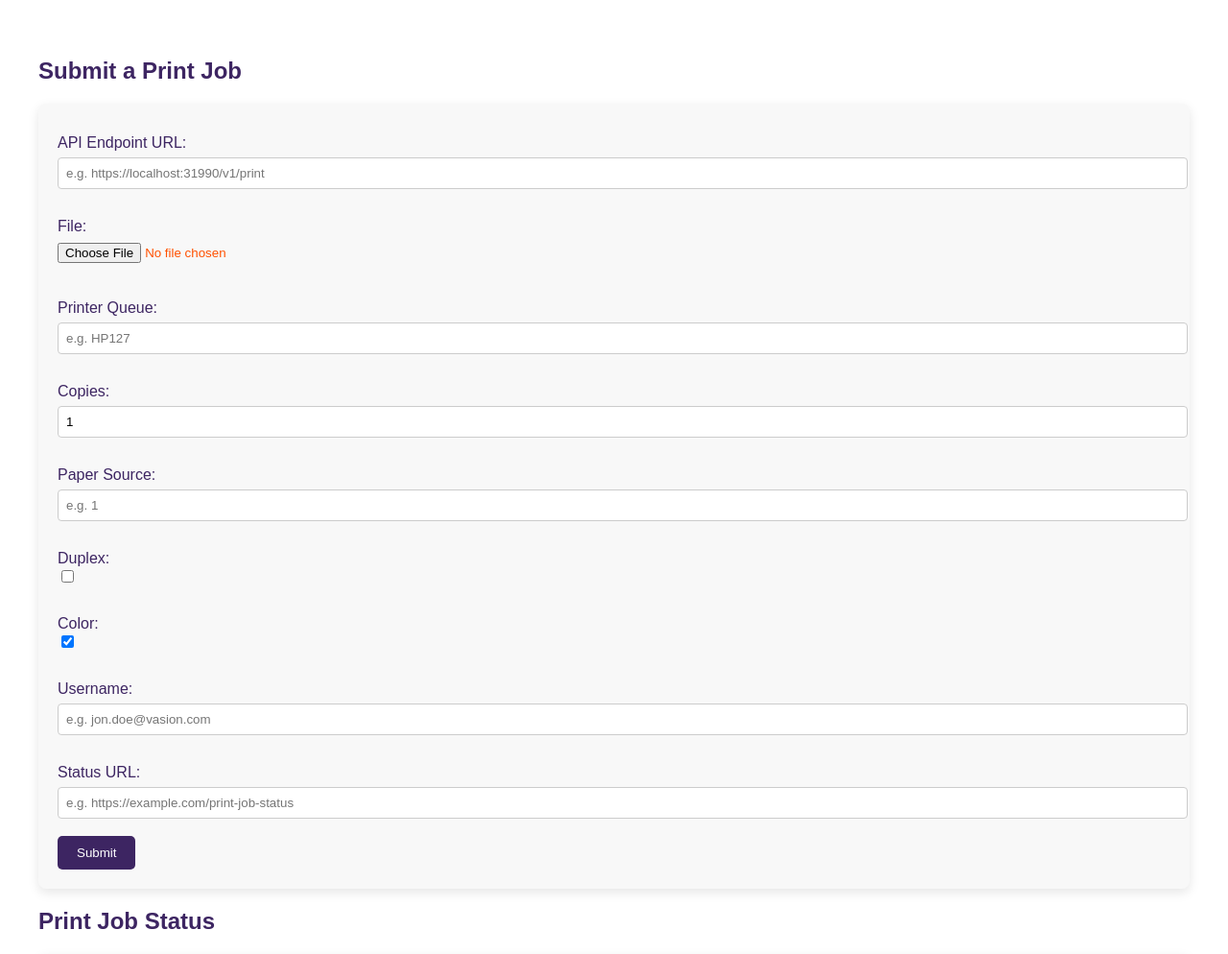
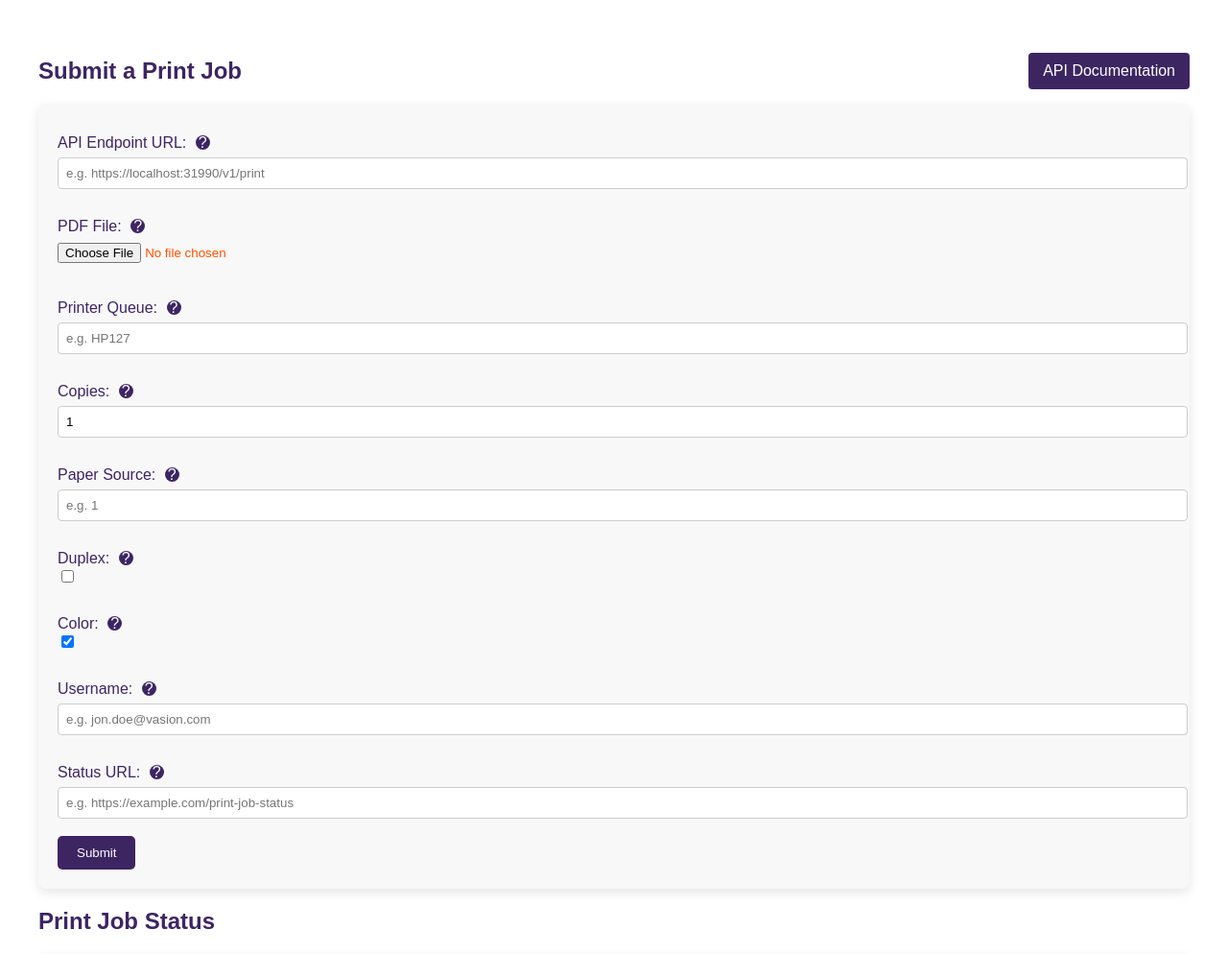
Before and after one commit to KenMickelsen/APIPrintUtility, a Flask app: page / in a window 1280 px wide. Shown: the top 994 px of the page at 96% size. Run offline with Flask 3, Linux system fonts and the light colour scheme; data that the repository does not hold is empty; parts of the project's set-up code (start-up, migrations or seed data) failed here and were passed over.

Commit message:
Cleanup and presentation changes
Style updates, comments and cleanup, tooltips to explain elements

```diff
--- a/Templates/Index.html
+++ b/Templates/Index.html
@@ -8,51 +8,73 @@
     </head>
     <body>
 
+        <div class="header-container">
             <h2>Submit a Print Job</h2>
+            <a href="https://printerlogic1.mcoutput.com/1384312/1-Printerlogic/6-advanced-features/Output_Management/Configure_API_Service.htm" class="header-button">API Documentation</a>
+        </div>
+
 
         <form action="/submit" method="post" enctype="multipart/form-data">
             <!-- URL for Vasion API Print Service -->
-    <label for="apiUrl">API Endpoint URL:</label>
+            <label for="apiUrl">API Endpoint URL:
+                <span class="tooltip" title="This is the URL of the API Print service client jobs will be sent to.">?</span>
+            </label>
             <input type="url" id="apiUrl" name="apiUrl" placeholder="e.g. https://localhost:31990/v1/print" required>
             <br><br>
 
             <!-- File Upload -->
-    <label for="file">File:</label>
+            <label for="file">PDF File:
+                <span class="tooltip" title="Select the PDF to be printed">?</span>
+            </label>
             <input type="file" id="file" name="file" required>
             <br><br>
 
             <!-- Printer Queue -->
-    <label for="queue">Printer Queue:</label>
+            <label for="queue">Printer Queue:
+                <span class="tooltip" title="This is the name of the Printer as defined inside of PrinterLogic that this job will be routed to.">?</span>
+            </label>
             <input type="text" id="queue" name="queue" placeholder="e.g. HP127" required>
             <br><br>
 
             <!-- Number of Copies -->
-    <label for="copies">Copies:</label>
+            <label for="copies">Copies:
+                <span class="tooltip" title="Defines how many copies of the file to print. Default is '1'">?</span>
+            </label>
             <input type="number" id="copies" name="copies" min="1" value="1" required>
             <br><br>
 
             <!-- Paper Source -->
-    <label for="paperSource">Paper Source:</label>
+            <label for="paperSource">Paper Source:
+                <span class="tooltip" title="Defines which tray on the printer the job should be printed to. Not required.">?</span>
+            </label>
             <input type="text" id="paperSource" name="paperSource" placeholder="e.g. 1">
             <br><br>
 
             <!-- Duplex -->
-    <label for="duplex">Duplex:</label>
+            <label for="duplex">Duplex:
+                <span class="tooltip" title="Controls if the print should print on both sides of the page or one.">?</span>
+            </label>
             <input type="checkbox" id="duplex" name="duplex" value="true">
             <br><br>
 
             <!-- Color -->
-    <label for="color">Color:</label>
+            <label for="color">Color:
+                <span class="tooltip" title="Controls if the document should print in color or monochrome.">?</span>
+            </label>
             <input type="checkbox" id="color" name="color" value="true" checked>
             <br><br>
 
             <!-- Username -->
-    <label for="username">Username:</label>
+            <label for="username">Username:
+                <span class="tooltip" title="This username will be associated with the print job in reporting and for pull or secure print release. Must match the user's identity inside PrinterLogic.">?</span>
+            </label>
             <input type="text" id="username" name="username" placeholder="e.g. jon.doe@vasion.com" required>
             <br><br>
 
             <!-- Status URL -->
-    <label for="statusURL">Status URL:</label>
+            <label for="statusURL">Status URL:
+                <span class="tooltip" title="This URL will be used by the Output Management service to respond with a status update once a job is either printed, or receives an error. This is not required, however, only status on a document being received by the API Print service can be provided. The customer application must have an endpoint to receive this status update.">?</span>
+            </label>
             <input type="url" id="statusURL" name="statusURL" placeholder="e.g. https://example.com/print-job-status">
             <br><br>
 
--- a/app.py
+++ b/app.py
@@ -2,11 +2,32 @@ from flask import Flask, render_template, request, jsonify, logging
 from requests_toolbelt.multipart.encoder import MultipartEncoder
 from logging.config import dictConfig
 from datetime import datetime
-import uuid
-import socket
-import requests
+import uuid, os, socket, requests, argparse
 
-app = Flask(__name__)
+template_dir = os.path.abspath('templates')
+static_dir = os.path.abspath('static')
+
+app = Flask(__name__, template_folder=template_dir, static_folder=static_dir)
+
+#Get local IP address to bind server to
+def get_local_ip():
+    s = socket.socket(socket.AF_INET, socket.SOCK_DGRAM)
+    try:
+        # Doesn't actually establish a connection; it just retrieves the preferred interface's IP address.
+        s.connect(('10.255.255.255', 1))
+        local_ip = s.getsockname()[0]
+    except Exception:
+        local_ip = '127.0.0.1'
+    finally:
+        s.close()
+    return local_ip
+
+# Provides the ability to set a custom port as an argument when starting the app. Defaults to 5000
+def get_args():
+    parser = argparse.ArgumentParser(description="Start the service on a specific port.")
+    parser.add_argument('-p', '--port', type=int, default=5000, help="Port to start the service on. Defaults to 5000.")
+    args = parser.parse_args()
+    return args
 
 dictConfig({
     'version': 1,
@@ -30,7 +51,7 @@ print_jobs = []  # List to hold print jobs data
 def index():
     return render_template('index.html') # Your HTML form for submitting print jobs
 
-@app.route('/submit', methods=['POST'])
+@app.route('/submit', methods=['POST']) # Route to submit post request to Vasion API Print service
 def submit_job():
     # Handling the file
     file = request.files.get('file')
@@ -40,10 +61,10 @@ def submit_job():
     else:
         return jsonify({"status": "error", "message": "No file provided."}), 400
 
-   # Generate a unique job ID
+   # Generate a unique job ID per job
     job_id = str(uuid.uuid4())
 
-    # Extract data from the form
+    # Extract data from the HTML form
     data = {
         "queue": request.form.get('queue'),
         "filename": filename,
@@ -57,13 +78,14 @@ def submit_job():
         "statusURL": request.form.get('statusURL')
     }
 
+    #Assign the URL defined in the form for where to send the print job requests to
     api_url = request.form.get('apiUrl')
 
     files = {
         'file': (filename, file_content)
     }
 
-    # Store initial job details
+    # Store initial job details for reporting
     new_job = {
         "jobID": job_id,
         "filename": filename,
@@ -73,13 +95,13 @@ def submit_job():
     }
     print_jobs.append(new_job)
 
-    # Send POST request to the Vasion API
+    # Send POST request to the Vasion API to submit print job
     response = requests.post(api_url, data=data, files=files, verify=False)
 
     app.logger.debug("API response content: %s", response.text)
 
-    # Handle the response based on status codes
-    # Handle the response based on status codes
+    # Handle the response based on status codes. This is just acknowledging the receipt of the file to be printed
+    # not if it was actually printed
     if response.status_code == 200 or response.status_code == 202:
         return jsonify({"status": "success", "message": "Print job submitted successfully."})
     elif 400 <= response.status_code < 500:
@@ -89,6 +111,7 @@ def submit_job():
     else:
         return jsonify({"error": "Unexpected response: " + response.text}), response.status_code
 
+#Route for receiving print job statuses back from the API Print Service. This provides the confirmation if a job was printed or not
 @app.route('/print-job-status', methods=['POST'])
 def update_job_status():
     global print_jobs
@@ -104,17 +127,20 @@ def update_job_status():
             job["status"] = status  # Update only the status
             break
 
-    # Ensure the print_jobs list doesn't exceed 10 entries
+    # Ensure the print_jobs list doesn't exceed 10 entries. This is just to keep the interface clean for the demo
     while len(print_jobs) > 10:
         print_jobs.pop(0)
 
     return jsonify({"status": "success", "message": "Print job status updated successfully."})
 
-
+#A simple route to update the list of print jobs at the bottom of the interface.
 @app.route('/get-print-jobs', methods=['GET'])
 def get_print_jobs():
     global print_jobs
     return jsonify(print_jobs)
 
 if __name__ == '__main__':
-    app.run(debug=True)
+    args = get_args()
+    port = args.port
+
+    app.run(host=get_local_ip(), port=port, debug=True)
--- a/static/styles.css
+++ b/static/styles.css
@@ -103,6 +103,40 @@ tr:last-child td {
     border-bottom: none;
 }
 
+.header-container {
+    display: flex;
+    justify-content: space-between;
+    align-items: center;
+}
+
+.header-button {
+    padding: 10px 15px;
+    background-color: #3D2562;  /* Adjust the color as needed */
+    color: white;
+    text-decoration: none;
+    border-radius: 4px;
+    border: none;
+    cursor: pointer;
+    transition: background-color 0.3s ease;
+
+    /* Optional: Add some hover effects for better UX */
+    &:hover {
+        background-color: #7E5FDD;  /* Adjust the hover color as needed */
+    }
+}
+
+.tooltip {
+    display: inline-block;
+    margin-left: 5px;
+    width: 15px;
+    height: 15px;
+    background-color: #3D2562;
+    color: #FFF;
+    text-align: center;
+    border-radius: 50%;  /* makes it circular */
+    cursor: help;  /* changes mouse cursor to a question mark on hover */
+    line-height: 15px;  /* centers the "?" vertically */
+}
 
 /* For small screen devices */
 @media only screen and (max-width: 600px) {
```
Lines whose indentation alone changed are shown as unchanged.
